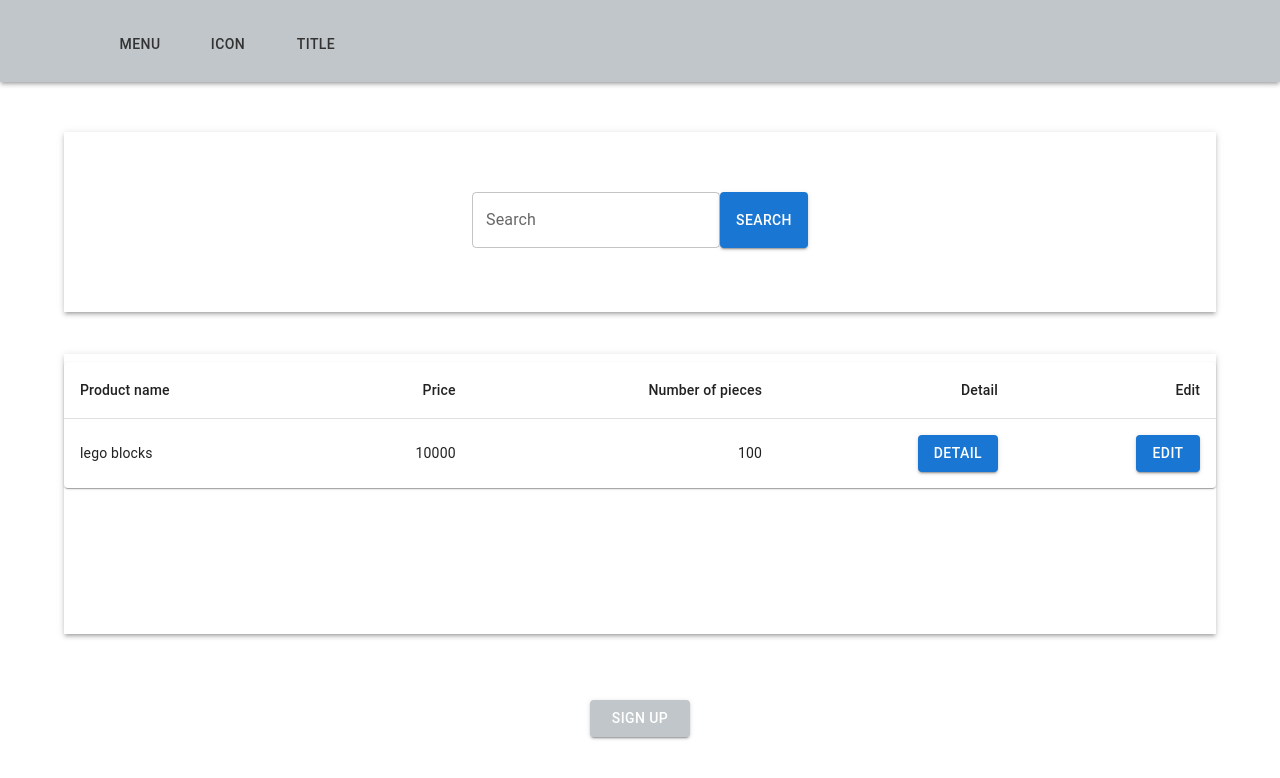
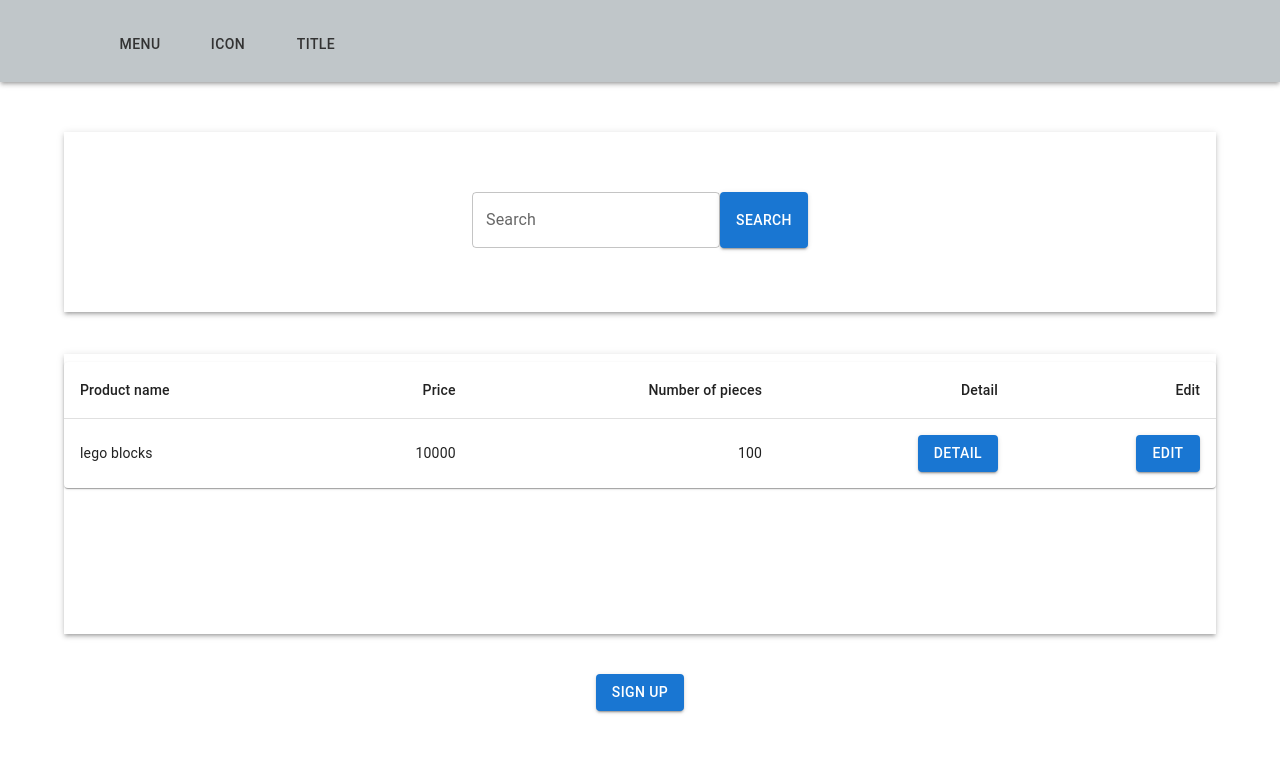
Before and after one commit to shooda4953-alt/MUI-SAMPLE, a React (Create React App) app: page / in a window 1280 px wide. Shown: the top 778 px of the page. Built offline with nearby package versions, Linux system fonts and the light colour scheme.

Commit message:
新規登録ボタン追加

```diff
--- a/src/container/pages/ListPage.tsx
+++ b/src/container/pages/ListPage.tsx
@@ -2,9 +2,9 @@ import "../../App.css";
 import { Box } from "@mui/material";
 import Grid from "@material-ui/core/Grid";
 import { HeaderButton } from "../../presentational/molecules/numberHeaderButton";
-import { SignUpButton } from "../../presentational/molecules/numberSignUpButton";
 import SearchForm from "../../presentational/organisms/searchForm";
 import ListItem from "../../presentational/organisms/listItem";
+import NewRegistrationButton from "../../presentational/molecules/newRegistrationButton";
 
 function ListPage() {
   return (
@@ -72,7 +72,11 @@ function ListPage() {
       >
         <Grid container spacing={2} justifyContent="center">
           <Grid item>
-            <SignUpButton />
+            <NewRegistrationButton
+              onClick={function (): void {
+                throw new Error("Function not implemented.");
+              }}
+            />
           </Grid>
         </Grid>
       </Box>
--- /dev/null
+++ b/src/presentational/molecules/newRegistrationButton.tsx
@@ -0,0 +1,14 @@
+import React from "react";
+import Button from "../atoms/button";
+
+interface NewRegistrationButtonProps {
+  onClick: () => void;
+}
+
+const NewRegistrationButton: React.FC<NewRegistrationButtonProps> = ({
+  onClick,
+}) => {
+  return <Button label="Sign up" onClick={onClick} variant="contained" />;
+};
+
+export default NewRegistrationButton;
--- a/src/presentational/molecules/numberSignUpButton.tsx
+++ /dev/null
@@ -1,10 +0,0 @@
-import { SignUpButtonList } from "./signUPButton";
-
-export const SignUpButton: React.FC = () => {
-  const SignUpButton = [{ id: 1, label: "SIGN UP" }];
-  return (
-    <div style={{ display: "flex", height: "5px" }}>
-      <SignUpButtonList signUpButton={SignUpButton} />
-    </div>
-  );
-};
--- a/src/presentational/molecules/signUPButton.tsx
+++ /dev/null
@@ -1,31 +0,0 @@
-import React from "react";
-import { Button, Grid } from "@mui/material";
-
-interface SignUpButtonListProps {
-  signUpButton: { id: number; label: string }[];
-}
-
-export const SignUpButtonList: React.FC<SignUpButtonListProps> = ({
-  signUpButton,
-}) => {
-  return (
-    <Grid
-      container
-      spacing={2}
-      sx={{
-        marginTop: "10px",
-      }}
-    >
-      {signUpButton.map((item) => (
-        <Grid item key={item.id}>
-          <Button
-            variant="contained"
-            style={{ width: "100px", backgroundColor: "#c0c6c9" }}
-          >
-            {item.label}
-          </Button>
-        </Grid>
-      ))}
-    </Grid>
-  );
-};
```
Also changed, not shown: src/container/templates/SignUpPage.tsx (+24 -20 lines).
